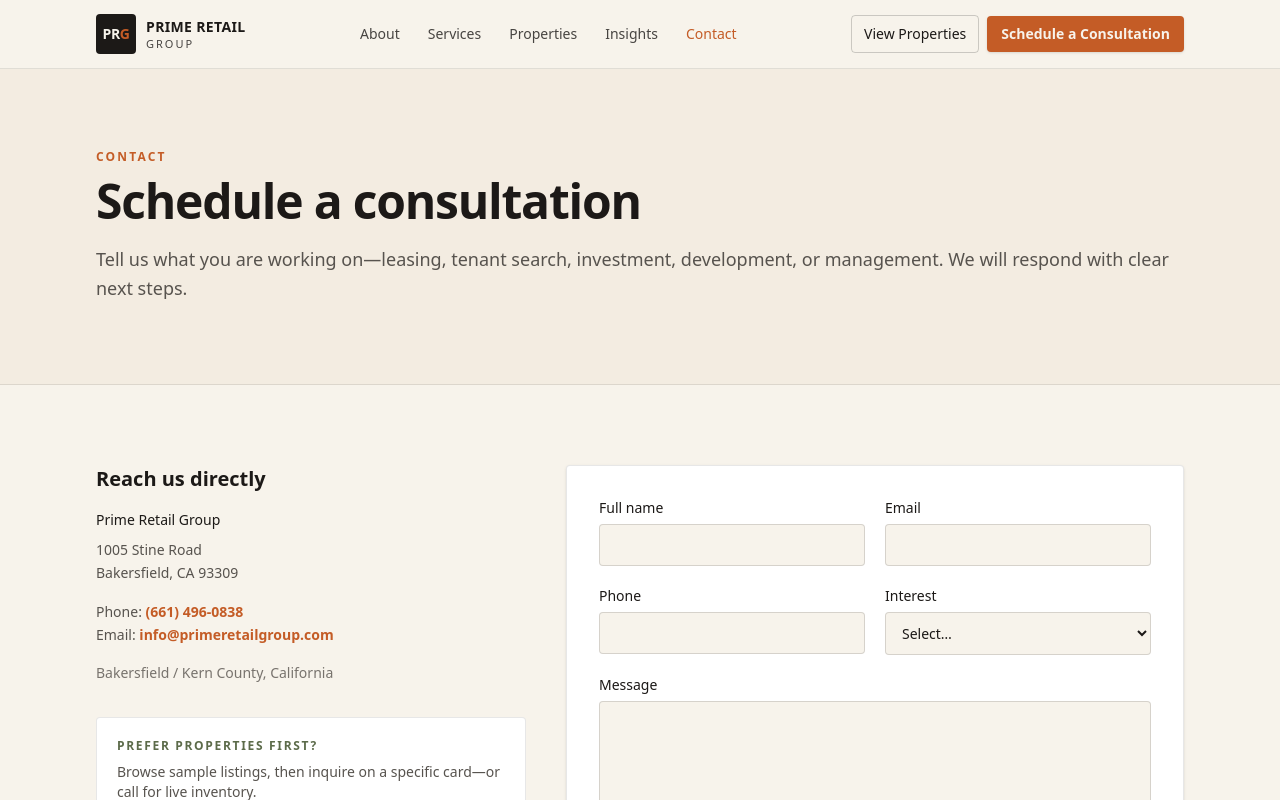
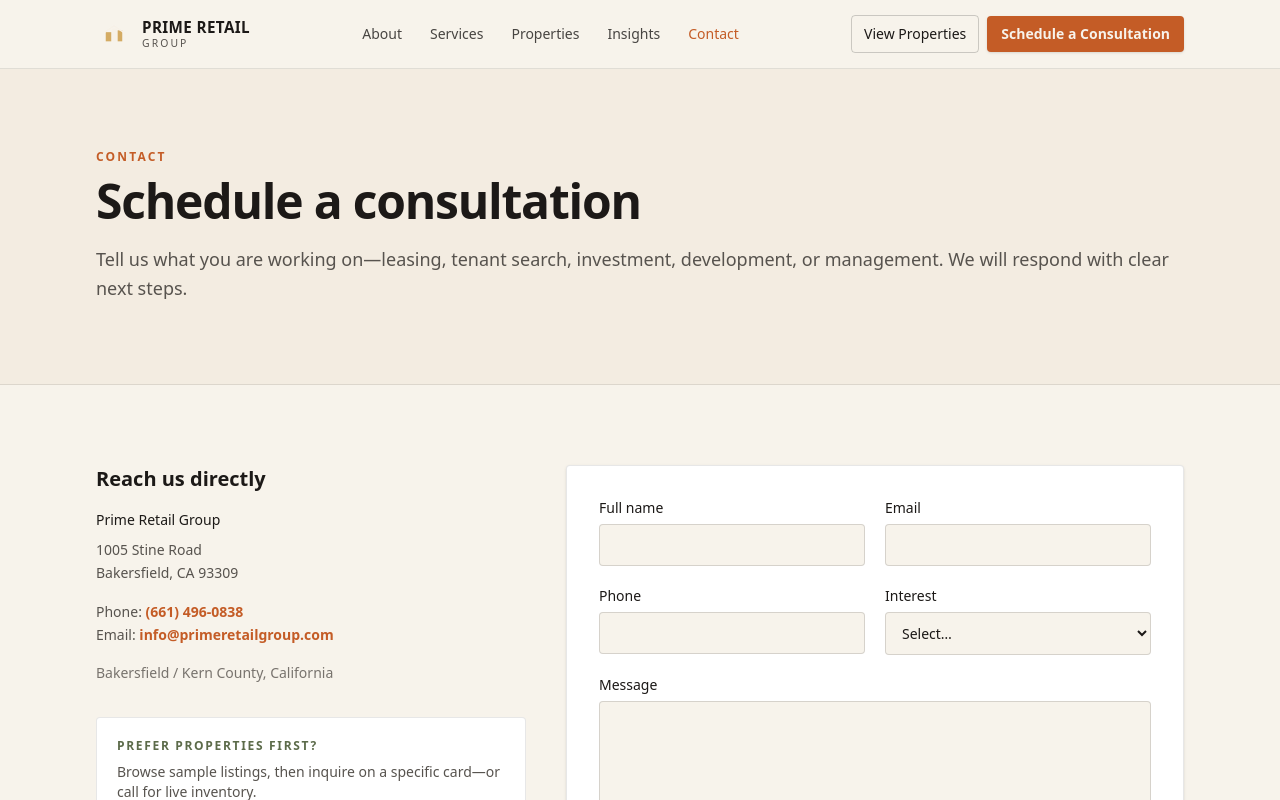
Before and after one commit to Aabed222/prime-retail-group, a Next.js app: page /contact in a window 1280 px wide. Shown: the top 800 px of the page. Built offline with nearby package versions, Linux system fonts and the light colour scheme.

Commit message:
PRG Jobah rebuild: Logo, MarketplaceBar, ListingCard

```diff
--- /dev/null
+++ b/src/components/ListingCard.tsx
@@ -0,0 +1,42 @@
+import Image from "next/image";
+import type { Listing } from "@/data/listings";
+
+export function ListingCard({ listing }: { listing: Listing }) {
+  return (
+    <article className="group flex flex-col overflow-hidden border border-border bg-white">
+      <div className="relative aspect-[16/10] overflow-hidden bg-cream-deep">
+        <Image
+          src={listing.image}
+          alt={listing.title}
+          fill
+          className="object-cover transition duration-500 group-hover:scale-[1.03]"
+          sizes="(max-width: 768px) 100vw, 33vw"
+        />
+        <span className="absolute left-3 top-3 bg-white px-2 py-1 text-[0.6rem] font-bold uppercase tracking-wider text-navy">
+          {listing.status}
+        </span>
+        {listing.featured && (
+          <span className="absolute right-3 top-3 bg-gold px-2 py-1 text-[0.6rem] font-bold uppercase tracking-wider text-navy">
+            Featured
+          </span>
+        )}
+      </div>
+      <div className="flex flex-1 flex-col gap-1.5 p-4">
+        <p className="text-[0.65rem] font-semibold uppercase tracking-[0.14em] text-gold">
+          {listing.category}
+        </p>
+        <h3 className="font-serif text-xl leading-snug text-navy">{listing.title}</h3>
+        <p className="text-sm text-slate">
+          {listing.location}, {listing.city}
+        </p>
+        <p className="mt-2 text-base font-semibold text-navy">{listing.price}</p>
+        <p className="text-xs text-slate-soft">{listing.detail}</p>
+        {listing.sample && (
+          <p className="mt-auto pt-3 text-[0.65rem] uppercase tracking-wider text-slate-soft">
+            Sample listing
+          </p>
+        )}
+      </div>
+    </article>
+  );
+}
--- a/src/components/Logo.tsx
+++ b/src/components/Logo.tsx
@@ -1,34 +1,30 @@
 import Link from "next/link";
 
-type LogoProps = {
-  variant?: "light" | "dark";
-  className?: string;
-};
-
-export function Logo({ variant = "dark", className = "" }: LogoProps) {
-  const text = variant === "light" ? "text-cream" : "text-charcoal";
-  const mark = variant === "light" ? "bg-terracotta text-cream" : "bg-charcoal text-cream";
-  const accent = variant === "light" ? "text-gold" : "text-terracotta";
-
+export function Logo({ className = "" }: { className?: string }) {
   return (
-    <Link
-      href="/"
-      className={`group inline-flex items-center gap-2.5 focus-visible:outline-none focus-visible:ring-2 focus-visible:ring-terracotta focus-visible:ring-offset-2 ${className}`}
-      aria-label="Prime Retail Group home"
-    >
+    <Link href="/" className={`flex items-center gap-2.5 ${className}`}>
       <span
-        className={`flex h-10 w-10 items-center justify-center rounded-sm font-semibold tracking-tight ${mark}`}
         aria-hidden
+        className="flex h-9 w-9 shrink-0 items-center justify-center bg-navy"
       >
-        <span className="text-sm leading-none">
-          PR<span className={accent}>G</span>
+        <svg
+          width="22"
+          height="22"
+          viewBox="0 0 24 24"
+          fill="none"
+          xmlns="http://www.w3.org/2000/svg"
+        >
+          <rect x="3" y="10" width="6" height="10" fill="#D4AB63" />
+          <rect x="10" y="6" width="5" height="14" fill="#F7F1E7" />
+          <rect x="16" y="8" width="5" height="12" fill="#D4AB63" />
+          <path d="M2 10 L12 3 L22 10" stroke="#F7F1E7" strokeWidth="1.5" fill="none" />
+        </svg>
+      </span>
+      <span className="leading-tight">
+        <span className="block text-[0.95rem] font-bold tracking-wide text-navy">
+          PRIME RETAIL
         </span>
-      </span>
-      <span className={`hidden sm:flex flex-col leading-tight ${text}`}>
-        <span className="text-sm font-semibold tracking-wide uppercase">
-          Prime Retail
-        </span>
-        <span className="text-[11px] font-medium tracking-[0.18em] uppercase opacity-80">
+        <span className="block text-[0.65rem] font-medium tracking-[0.2em] text-slate uppercase">
           Group
         </span>
       </span>
--- /dev/null
+++ b/src/components/MarketplaceBar.tsx
@@ -0,0 +1,43 @@
+import {
+  CREXI_BROWSE_URL,
+  LOOPNET_BROWSE_URL,
+  JOBAH_INVENTORY_REF_URL,
+} from "@/lib/site";
+
+export function MarketplaceBar() {
+  return (
+    <div className="border-b border-border bg-white">
+      <div className="container-prg flex flex-col gap-3 py-4 sm:flex-row sm:items-center sm:justify-between">
+        <p className="text-sm text-slate">
+          Browse live marketplace inventory for Bakersfield commercial:
+        </p>
+        <div className="flex flex-wrap gap-3">
+          <a
+            href={CREXI_BROWSE_URL}
+            target="_blank"
+            rel="noopener noreferrer"
+            className="btn-outline-dark !py-2 !text-[0.65rem]"
+          >
+            Browse on Crexi
+          </a>
+          <a
+            href={LOOPNET_BROWSE_URL}
+            target="_blank"
+            rel="noopener noreferrer"
+            className="btn-outline-dark !py-2 !text-[0.65rem]"
+          >
+            Browse on LoopNet
+          </a>
+          <a
+            href={JOBAH_INVENTORY_REF_URL}
+            target="_blank"
+            rel="noopener noreferrer"
+            className="text-[0.65rem] font-semibold uppercase tracking-[0.14em] text-slate hover:text-gold"
+          >
+            Full inventory (ref) →
+          </a>
+        </div>
+      </div>
+    </div>
+  );
+}
```
